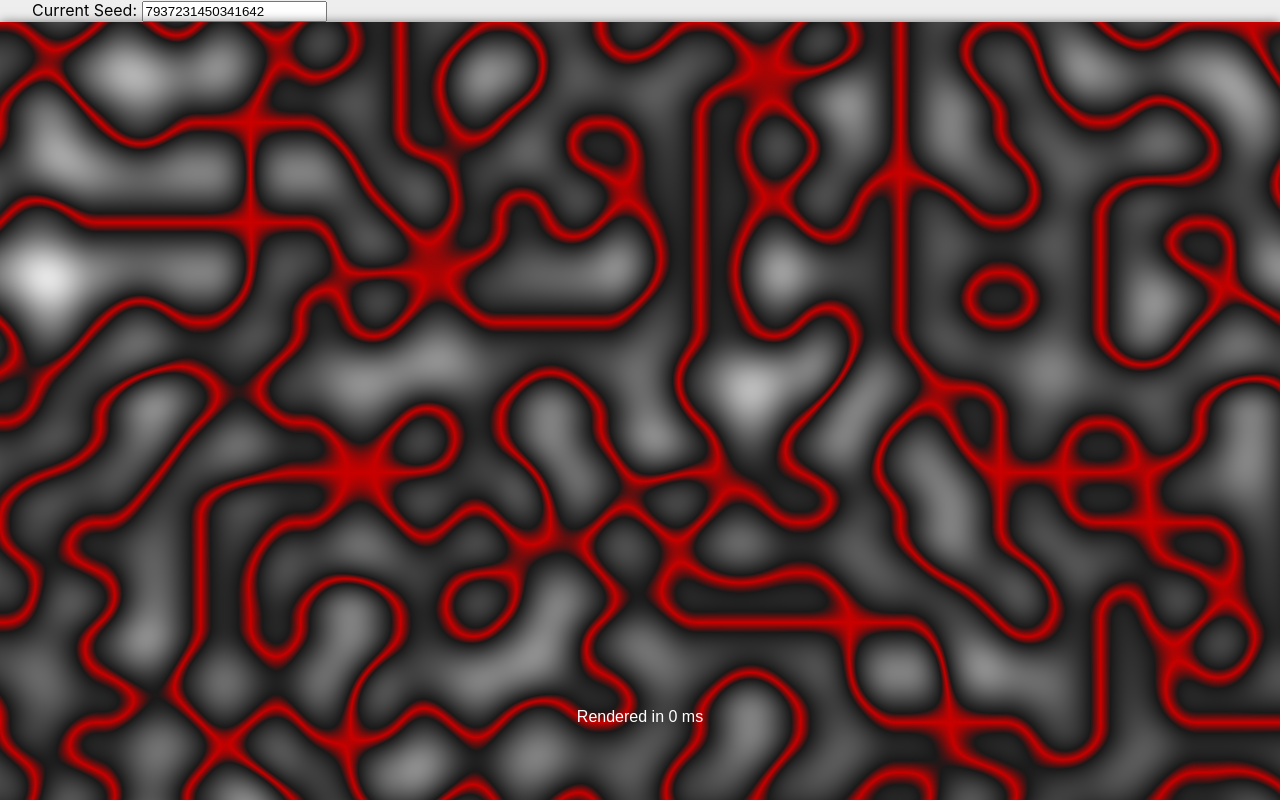
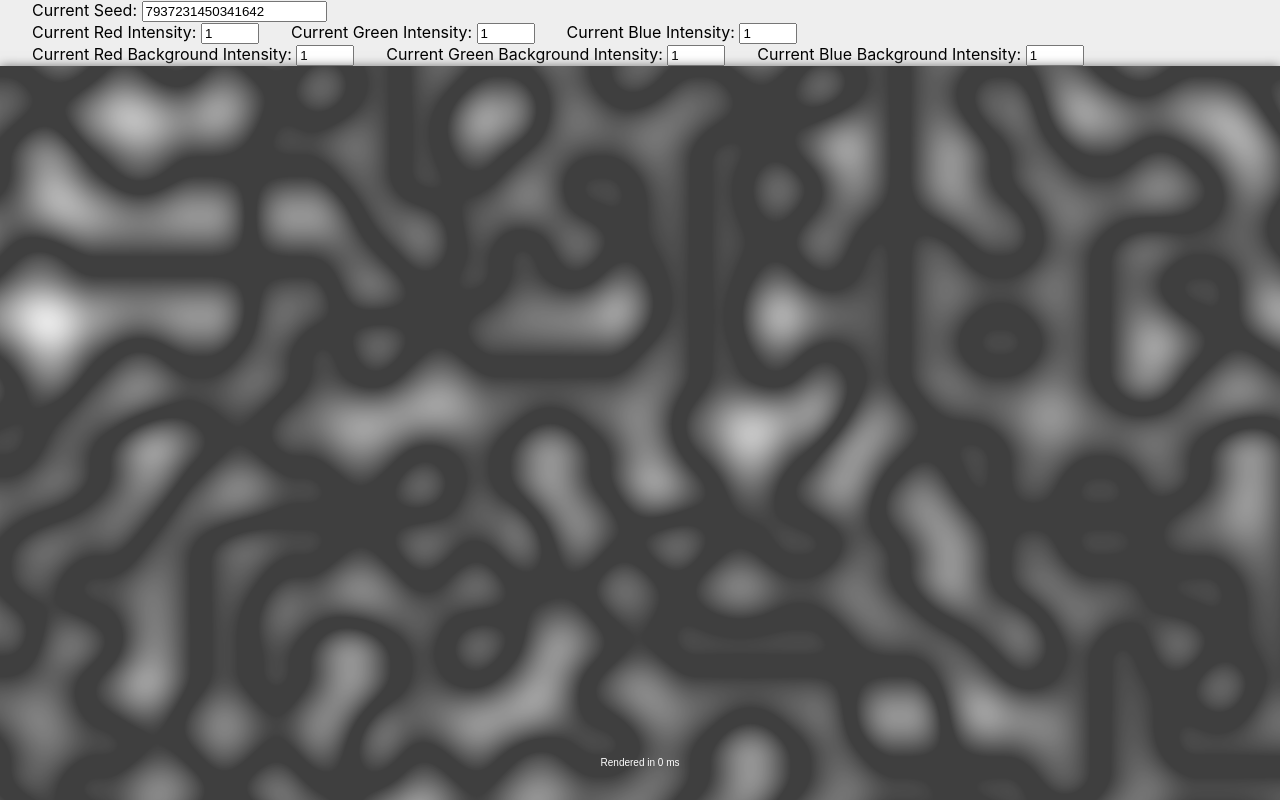
Before and after one commit to OG-Jons/M411-Perlin-Noise, a React (Create React App) app: page / in a window 1280 px wide. Built offline with nearby package versions, Linux system fonts and the light colour scheme.

Commit message:
be able to set the colors with input fields

```diff
--- a/src/App.js
+++ b/src/App.js
@@ -7,6 +7,14 @@ function App() {
     const seedValue = parseInt(Math.random().toString().split('.')[1]);
 
     const [seed, setSeed] = useState(seedValue);
+
+    const [redBgIntensity, setRedBgIntensity] = useState(1);
+    const [greenBgIntensity, setGreenBgIntensity] = useState(1);
+    const [blueBgIntensity, setBlueBgIntensity] = useState(1);
+
+    const [redIntensity, setRedIntensity] = useState(1);
+    const [greenIntensity, setGreenIntensity] = useState(1);
+    const [blueIntensity, setBlueIntensity] = useState(1);
 
     useEffect(() => {
         let canvas = document.getElementsByTagName('canvas')[0];
@@ -24,9 +32,21 @@ function App() {
                 let value = Math.abs(noise.noise.perlin2(x / 100, y / 100));
                 value *= 256;
                 let cell = (x + y * canvas.width) * 4;
-                data[cell] = data[cell + 1] = data[cell + 2] = value;
-                data[cell] += Math.max(0, (25 - value) * 8);
-                data[cell + 3] = 255; // alpha
+                // data[cell] = data[cell + 1] = data[cell + 2] = value;
+
+                // Red
+                data[cell] = value * redBgIntensity;
+                data[cell] += Math.max(0, (25 - value) * redIntensity);
+
+                // Green
+                data[cell + 1] = value * greenBgIntensity;
+                data[cell + 1] += Math.max(0, (25 - value) * blueIntensity);
+
+                // Blue
+                data[cell + 2] = value * blueBgIntensity;
+                data[cell + 2] += Math.max(0, (25 - value) * blueIntensity);
+
+                data[cell + 3] = 210; // alpha
 
             }
         }
@@ -36,7 +56,7 @@ function App() {
         ctx.fillRect(0, 0, 100, 100);
         ctx.putImageData(image, 0, 0);
 
-        ctx.font = '16px sans-serif'
+        ctx.font = '16px'
         ctx.textAlign = 'center';
         ctx.fillStyle = 'white';
         ctx.fillText('Rendered in ' + (end - start) + ' ms', canvas.width / 2, canvas.height - 100);
@@ -44,12 +64,40 @@ function App() {
         if (console) {
             console.log('Rendered in ' + (end - start) + ' ms');
         }
-    }, [seed]);
+    }, [seed, redIntensity, greenIntensity, blueIntensity, redBgIntensity, greenBgIntensity, blueBgIntensity]);
 
 
     return (
         <div className="centerbox">
-            <span style={{marginLeft: '2rem'}}>Current Seed: <input type="number" onChange={(e) => setSeed(e.target.value)} value={seed}/></span>
+            <span style={{marginLeft: '2rem'}}>Current Seed: <input type="number"
+                                                                    onChange={(e) => setSeed(e.target.value)}
+                                                                    value={seed}/></span> <br/>
+            <span style={{marginLeft: '2rem'}}>Current Red Intensity: <input type="number"
+                                                                             style={{width: "50px"}}
+                                                                             onChange={(e) => setRedIntensity(e.target.value)}
+                                                                             value={redIntensity}/></span>
+            <span style={{marginLeft: '2rem'}}>Current Green Intensity: <input type="number"
+                                                                               style={{width: "50px"}}
+                                                                               onChange={(e) => setGreenIntensity(e.target.value)}
+                                                                               value={greenIntensity}/></span>
+            <span style={{marginLeft: '2rem'}}>Current Blue Intensity: <input type="number"
+                                                                              style={{width: "50px"}}
+                                                                              onChange={(e) => setBlueIntensity(e.target.value)}
+                                                                              value={blueIntensity}/></span> <br/>
+            <span style={{marginLeft: '2rem'}}>Current Red Background Intensity: <input type="number"
+                                                                                        style={{width: "50px"}}
+                                                                                        onChange={(e) => setRedBgIntensity(e.target.value)}
+                                                                                        value={redBgIntensity}/></span>
+            <span style={{marginLeft: '2rem'}}>Current Green Background Intensity: <input type="number"
+                                                                                          style={{width: "50px"}}
+                                                                                          onChange={(e) => setGreenBgIntensity(e.target.value)}
+                                                                                          value={greenBgIntensity}/></span>
+            <span style={{marginLeft: '2rem'}}>Current Blue Background Intensity: <input type="number"
+                                                                                         style={{width: "50px"}}
+                                                                                         onChange={(e) => setBlueBgIntensity(e.target.value)}
+                                                                                         value={blueBgIntensity}/></span>
+
+
             <canvas/>
         </div>
     );
```
